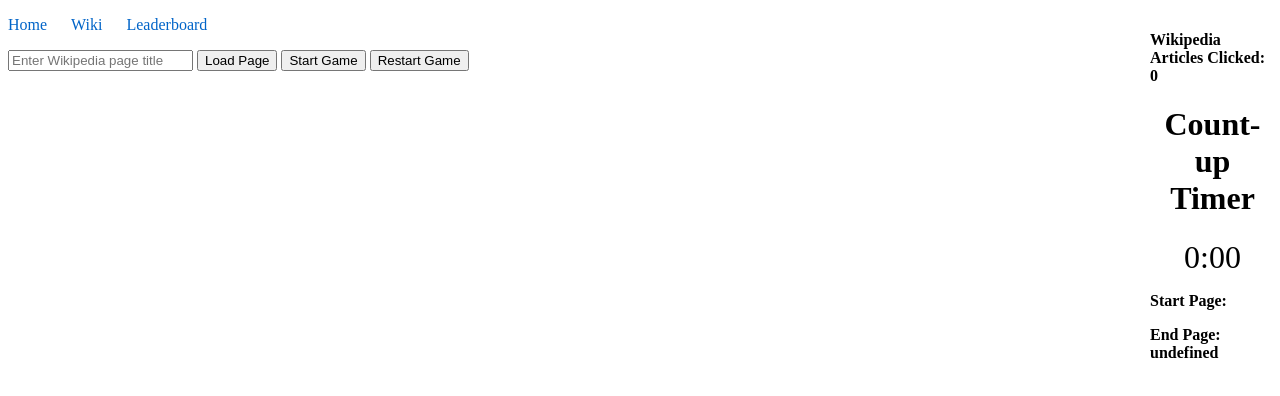
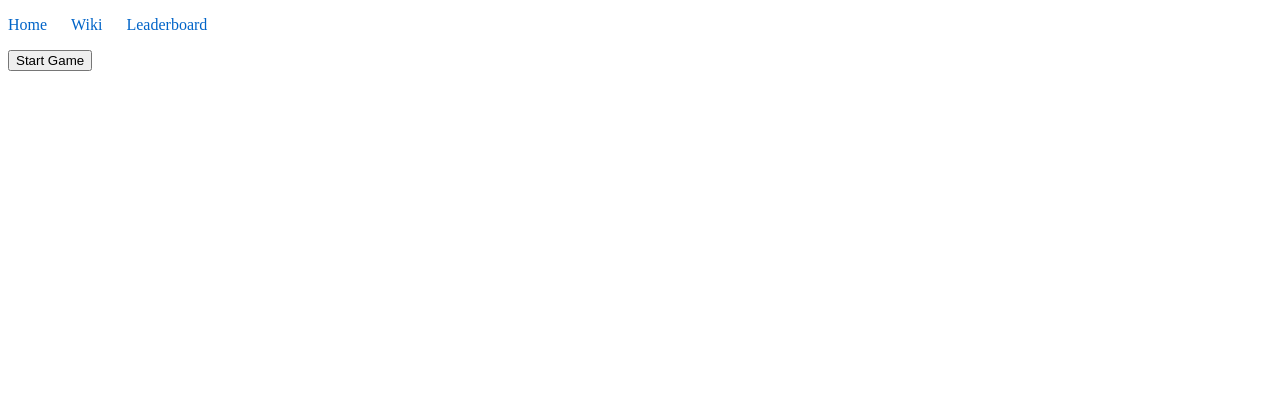
Before and after one commit to jbq2/CS490-wikihunt, a SvelteKit app: page /wiki in a window 1280 px wide. Shown: the top 396 px of the page. Built offline with nearby package versions, Linux system fonts and the light colour scheme.

Commit message:
game components now hidden until start is pressed

```diff
--- a/src/shared-components/WikiGame.svelte
+++ b/src/shared-components/WikiGame.svelte
@@ -9,6 +9,7 @@
     let count: number = 0;
     let firstPage:string = "";
     let isWin = false;
+    let startCheck:boolean = false;
 
     let timerComponent: Timer;
     let wordsComponent: SetWords;
@@ -170,6 +171,11 @@
         }
     }
 
+    function start(): void {
+        startCheck = true;
+        getTopWords()
+    }
+
     function restartGame(): void {
         isWin = false;
         currPage = firstPage;
@@ -264,6 +270,9 @@
 <!-- svelte-ignore a11y-click-events-have-key-events -->
 <!-- svelte-ignore a11y-no-noninteractive-element-interactions -->
 <main on:click={clickLink}>
+    {#if !startCheck}
+        <button id="start-button" on:click={ start }>Start Game</button>
+    {:else}
         {#if isWin}
             <h1 id="win-message">You Win!</h1>
             <h2 id="win-caption">You found "{ endPage }"</h2>
@@ -271,27 +280,19 @@
         {/if}
         <input type="text" bind:value={ currPage } placeholder="Enter Wikipedia page title" />
         <button on:click={ fetchWikiPage }>Load Page</button>
-    <button on:click={ getTopWords }>Start Game</button>
         <button on:click={ restartGame }>Restart Game</button>
-    <div id= "overlay-container">
-        <p id="click-counter"><b>  Wikipedia Articles Clicked: {count} </b></p> <!-- counter is at the bottom, not formated the best-->
-        <p id="timer"><Timer bind:this={ timerComponent } /></p>
-        <SetWords bind:this = {wordsComponent} />
-        <p> <b> Start Page: {firstPage} </b></p>
-
-        <p>
-          <b> End Page: {endPage} </b>
-        </p>
-
-
-    </div>
-
-
         <div
             id="main-container"
             style="filter: blur({isWin ? '5px' : '0px'})"
         >
-
+            <div id= "overlay-container">
+                <p id="click-counter"><b>  Wikipedia Articles Clicked: {count} </b></p> <!-- counter is at the bottom, not formated the best-->
+                <p id="timer"><Timer bind:this={ timerComponent } /></p>
+                <p> <b> Start Page: {firstPage} </b></p>
+                <p>
+                <b> End Page: {endPage} </b>
+                </p>
+            </div>
             <div id="wiki-page-container">
                 {#if currPage}
                     <h1>{ currPage }</h1>
@@ -299,4 +300,5 @@
                 {@html pageContent} <!-- loads content -->
             </div>
         </div>
+    {/if}
 </main>
```
Lines whose indentation alone changed are shown as unchanged.
